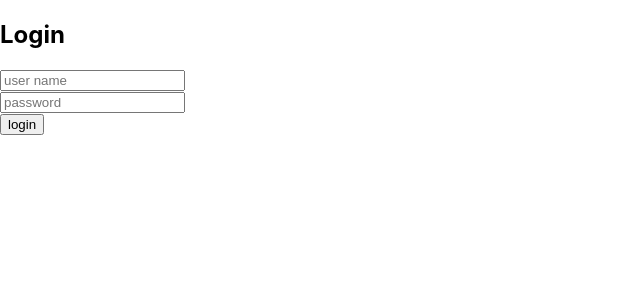
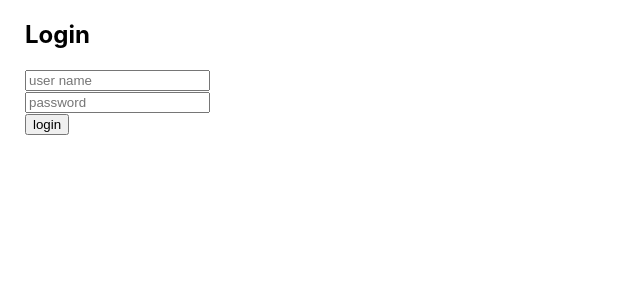
Before and after one commit to nilsHenzen/todoList, a React (Create React App) app in the folder todo-app/: page / in a window 1280 px wide. Shown: the top 300 px of the page, without its empty margins (0-640 px from the left). Built offline with nearby package versions, Linux system fonts and the light colour scheme.

Commit message:
done simple login and creating cookie

```diff
--- a/todo-app/src/App.css
+++ b/todo-app/src/App.css
@@ -71,3 +71,7 @@
   font-size: 20px;
   margin-right: 10px;
 }
+
+.Loginpage{
+  margin-left: 25px;
+}
--- a/todo-app/src/Components/Login.js
+++ b/todo-app/src/Components/Login.js
@@ -5,6 +5,7 @@ export default function Login() {
         let password = document.getElementById("Password").value;
 
         fetch('http://localhost:3000/auth/cookie/login', {
+            credentials: 'include',
             method: 'POST',
             headers: {
                 'Content-Type': 'application/json;'
@@ -28,13 +29,13 @@ export default function Login() {
     }
 
     return (
-        <>
+        <div className="Loginpage">
             <h2>Login</h2>
             <input id="User" placeholder="user name"></input>
             <br />
             <input id="Password" type='password' placeholder="password"></input>
             <br />
             <button id="login" onClick={loginProcess}>login</button>
-        </>
+        </div>
     )
 }
```
